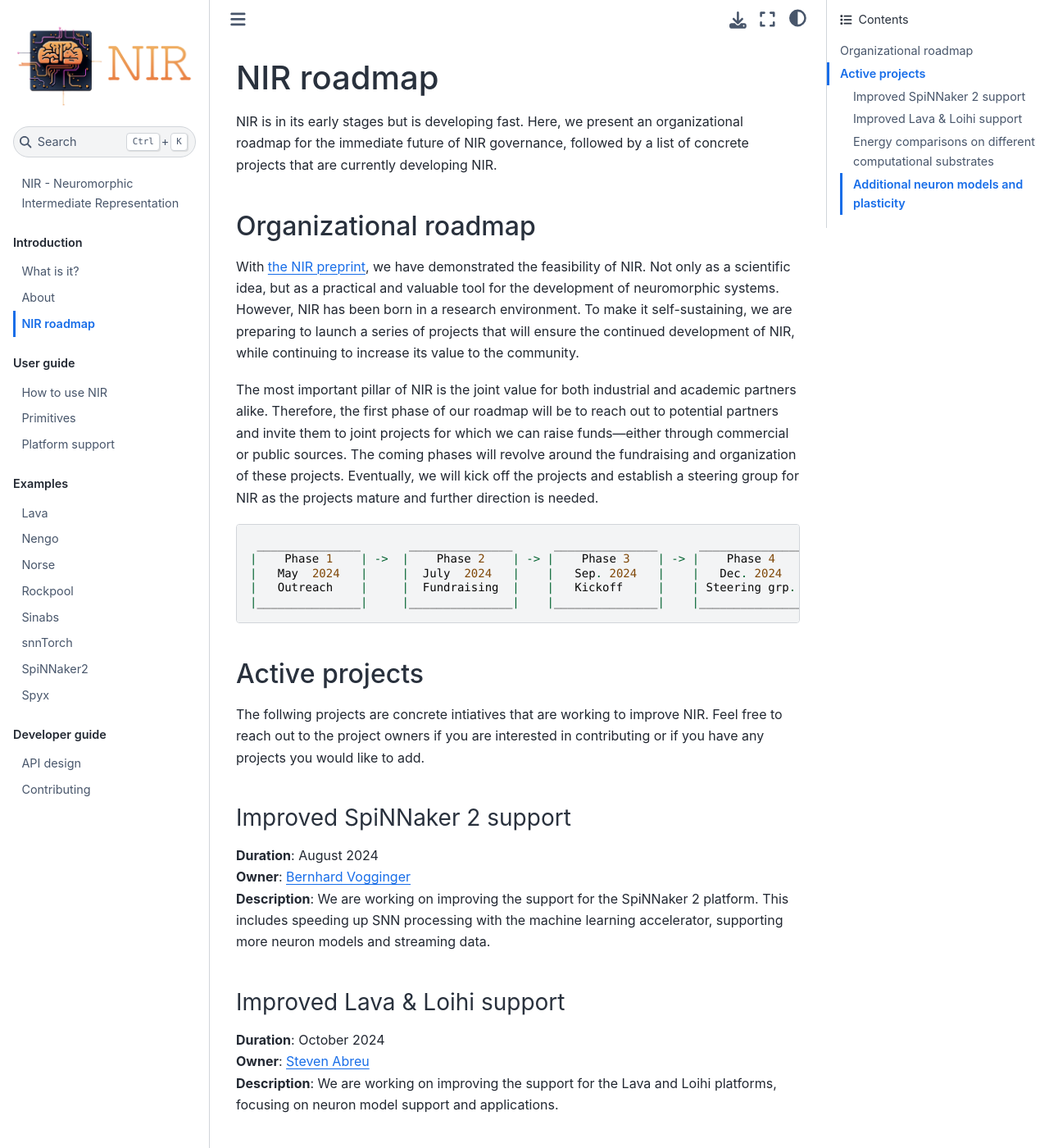
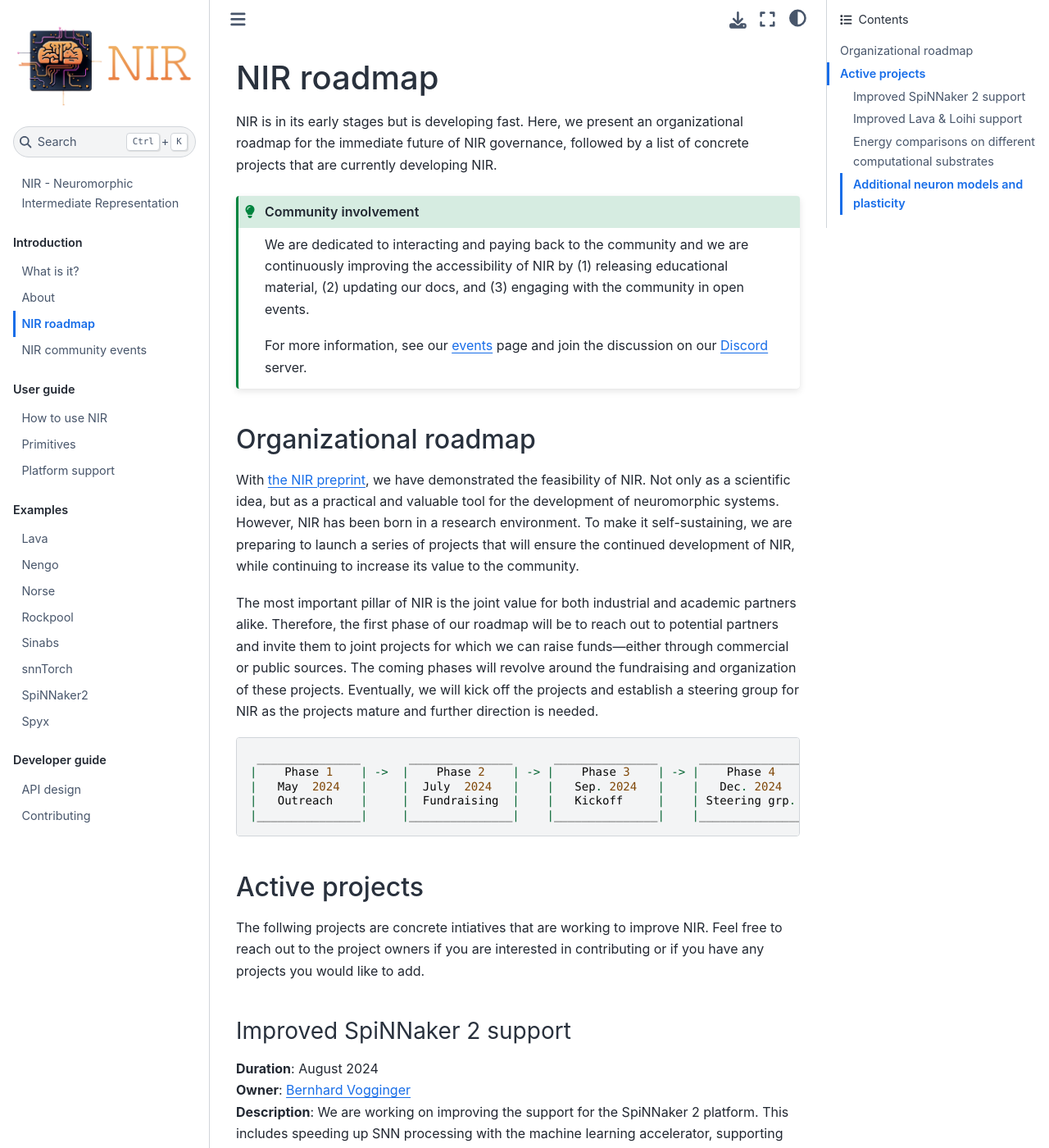
Before and after one commit to neuromorphs/NIR, a Jupyter Book: the page built from docs/source/roadmap.md, in a window 1280 px wide and 1400 px high. Shown: the whole window at 82% size. Built offline with Jupyter Book 1.0.4 settings and Sphinx 7.4.7 and the Sphinx Book theme 1.1.4, drawn with Linux system fonts in a browser that asks for light colours; some of the changed text lies outside the part shown.

Commit message:
Added events page

````diff
--- a/docs/source/_toc.yml
+++ b/docs/source/_toc.yml
@@ -7,6 +7,7 @@
     title: What is it?
   - file: about
   - file: roadmap
+  - file: events
 - caption: User guide
   chapters:
   - file: usage
--- a/docs/source/roadmap.md
+++ b/docs/source/roadmap.md
@@ -2,6 +2,13 @@
 
 NIR is in its early stages but is developing fast.
 Here, we present an organizational roadmap for the immediate future of NIR governance, followed by a list of concrete projects that are currently developing NIR.
+
+```{admonition} Community involvement
+:class: tip
+We are dedicated to interacting and paying back to the community and we are continuously improving the accessibility of NIR by (1) releasing educational material, (2) updating our docs, and (3) engaging with the community in open events.
+
+For more information, see our [events](events) page and join the discussion on our [Discord](https://discord.gg/JRMRGP9h3c) server.
+```
 
 ## Organizational roadmap
 
@@ -23,6 +30,7 @@
 |_______________|     |_______________|    |_______________|    |_______________|
 ```
 
+
 ## Active projects
 
 The follwing projects are concrete intiatives that are working to improve NIR.
@@ -31,7 +39,7 @@
 ### Improved SpiNNaker 2 support
 **Duration**: August 2024 </br>
 **Owner**: [Bernhard Vogginger](https://github.com/bvogginger) </br>
-**Description**: We are working on improving the support for the SpiNNaker 2 platform. This includes speeding up SNN processing with the machine learning accelerator,  supporting more neuron models and streaming data.
+**Description**: We are working on improving the support for the SpiNNaker 2 platform. This includes speeding up SNN processing with the machine learning accelerator,  supporting more neuron models and streaming data. More information can be found at the [SpiNNaker 2 project milestone 5](https://gitlab.com/spinnaker2/py-spinnaker2/-/milestones/5).
 
 ### Improved Lava & Loihi support
 **Duration**: October 2024 </br>
````
Also changed, not shown: docs/source/about.md (+8 -1 lines), docs/source/events.md (added, +25 -0 lines).
